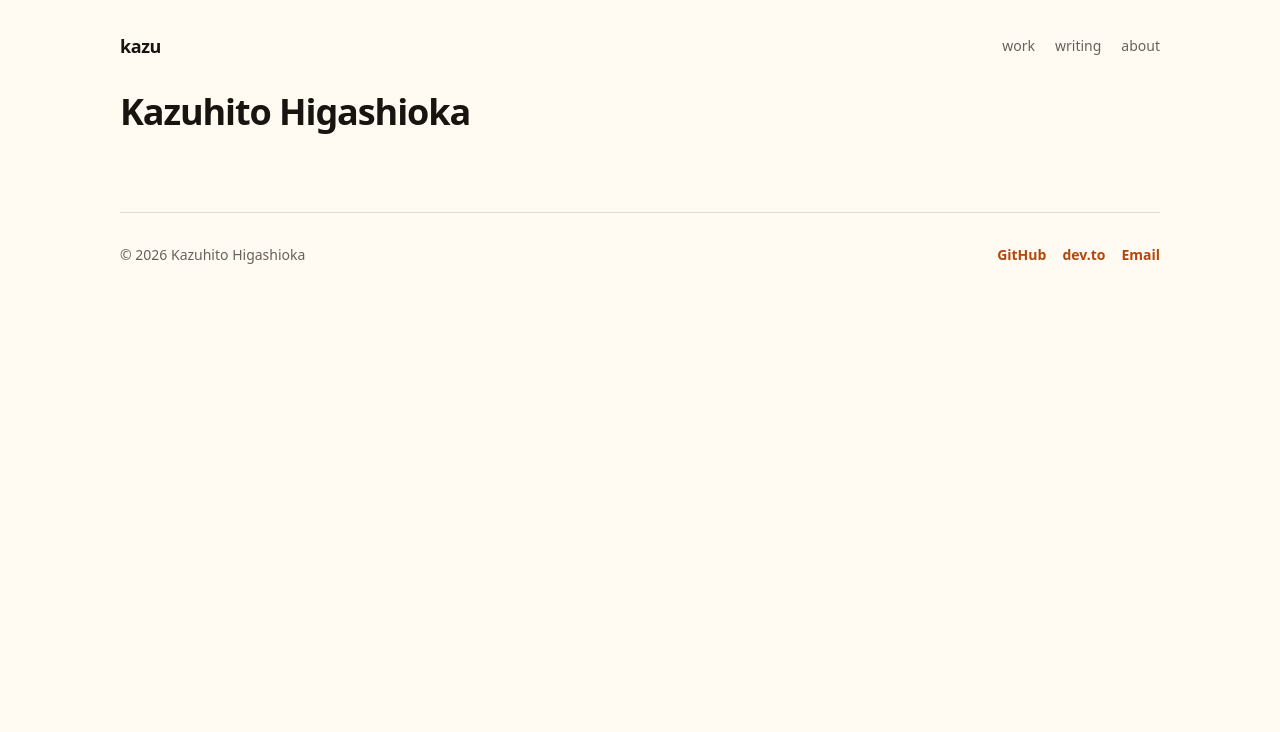
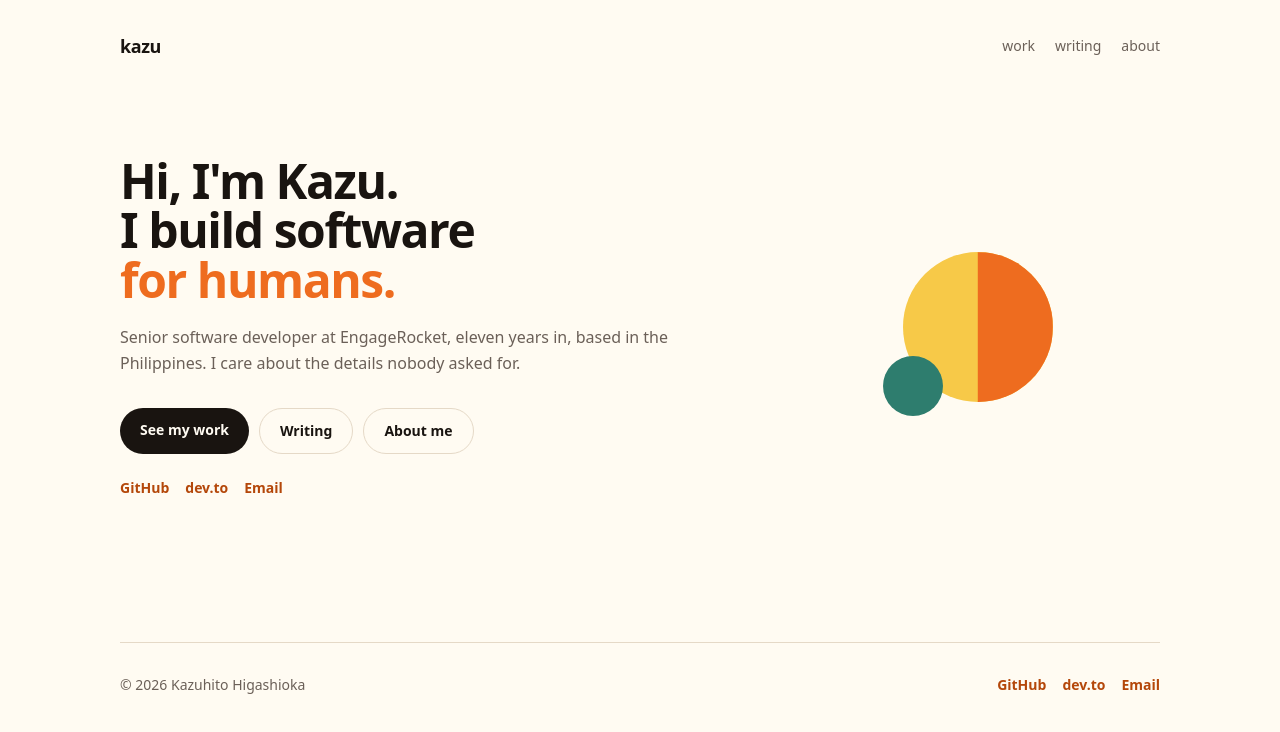
Before and after one commit to kmhigashioka/kazuhito.dev, an Astro site: page / in a window 1280 px wide. Built offline with nearby package versions, Linux system fonts and the light colour scheme; Astro itself is replaced by a stand-in of ours.

Commit message:
feat: add front-door homepage

```diff
--- a/src/pages/index.astro
+++ b/src/pages/index.astro
@@ -1,8 +1,57 @@
 ---
 import Base from '../layouts/Base.astro';
 import { profile } from '../content/profile';
+
+const pages = [
+  { href: '/work', label: 'See my work', primary: true },
+  { href: '/writing', label: 'Writing', primary: false },
+  { href: '/about', label: 'About me', primary: false },
+];
 ---
 
 <Base title={profile.name} description={profile.tagline}>
-  <h1 class="text-4xl">{profile.name}</h1>
+  <div class="flex flex-col items-start gap-10 py-10 md:flex-row md:items-center md:gap-14 md:py-16">
+    <div class="flex-[1.7]">
+      <h1 class="text-4xl leading-[1.03] sm:text-5xl">
+        Hi, I'm {profile.shortName}.<br />
+        I build software<br />
+        <span class="text-accent">for humans.</span>
+      </h1>
+
+      <p class="mt-5 max-w-(--spacing-prose) text-base leading-relaxed text-ink-muted">
+        {profile.tagline}
+      </p>
+
+      <div class="mt-8 flex flex-wrap gap-2.5">
+        {pages.map(({ href, label, primary }) => (
+          <a
+            href={href}
+            class:list={[
+              'rounded-full px-5 py-3 text-sm font-bold no-underline',
+              primary
+                ? 'bg-ink text-paper'
+                : 'border-[1.5px] border-border-warm text-ink',
+            ]}
+          >
+            {label}
+          </a>
+        ))}
+      </div>
+
+      <ul class="mt-6 flex list-none flex-wrap gap-4 p-0 text-sm">
+        {profile.links.map(({ label, href }) => (
+          <li>
+            <a href={href} class="font-semibold text-accent-deep no-underline">{label}</a>
+          </li>
+        ))}
+      </ul>
+    </div>
+
+    <div class="flex flex-1 justify-center">
+      <div class="relative h-[150px] w-[150px] rounded-full bg-sun" aria-hidden="true">
+        <div class="absolute inset-0 rounded-full bg-accent [clip-path:inset(0_0_0_50%)]"></div>
+        <div class="absolute -bottom-3.5 -left-5 h-[60px] w-[60px] rounded-full bg-counter"></div>
+      </div>
+    </div>
+  </div>
 </Base>
```
